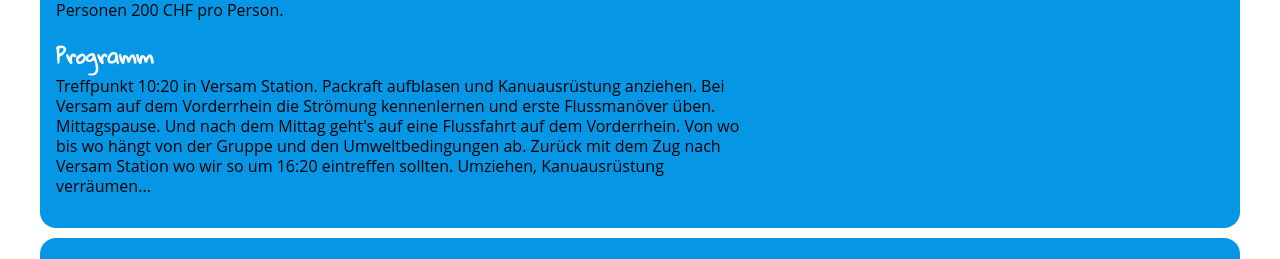
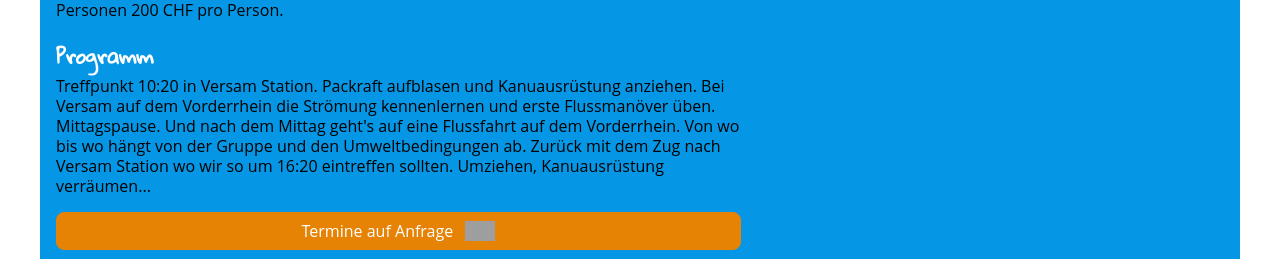
Before and after one commit to TomFrey/joy-of-whitewater, a PHP site: page /packraft.html in a window 1280 px wide. Shown: the part 1280-1539 px from the top of the page. Run offline with PHP 8.4, Linux system fonts and the light colour scheme; some libraries are stand-ins or nearby versions; grey boxes are pictures that could not be loaded.

Commit message:
Button mit Mail Icon kreiert.

```diff
--- a/src/assets/css/main.css
+++ b/src/assets/css/main.css
@@ -1663,19 +1663,25 @@ a.open-drawer-wrapper {
   .general-link:hover {
     color: #ffffff; } }
 
-.link-button {
+.link-button, .link-button--mail {
   background-color: #E68305;
   bottom: 0;
   margin-top: 4px; }
 
-.link-button-wrapper {
-  align-items: baseline;
+.link-button--mail {
+  margin: 16px 0; }
+
+.link-button-wrapper, .link-button-wrapper--mail {
   color: #ffffff;
   display: flex;
   flex-flow: row nowrap;
   justify-content: center;
   padding: 8px 0px;
-  text-decoration: none; }
+  text-decoration: none;
+  align-items: baseline; }
+
+.link-button-wrapper--mail {
+  align-items: center; }
 
 .link-button-wrapper__label {
   pointer-events: none; }
@@ -1689,18 +1695,37 @@ a.open-drawer-wrapper {
   transform: rotate(-45deg);
   width: 12px; }
 
+.link-button-wrapper__icon--mail {
+  background-image: url("/assets/images/icon/mail.svg");
+  background-repeat: no-repeat;
+  background-position: center;
+  margin-left: 12px;
+  height: 20px;
+  width: 30px; }
+
 /* ab hier für desktop */
 @media screen and (min-width: 740px) {
-  .link-button {
+  .link-button, .link-button--mail {
     border: 1px solid #E68305;
     border-radius: 8px; }
-  .link-button:hover {
+  .link-button--mail {
+    margin: 16px 0 0 0; }
+  .link-button:hover, .link-button--mail:hover {
     background-color: #ffffff; }
-    .link-button:hover .link-button-wrapper {
+    .link-button:hover .link-button-wrapper, .link-button--mail:hover .link-button-wrapper, .link-button:hover .link-button-wrapper--mail, .link-button--mail:hover .link-button-wrapper--mail {
       color: #995600; }
-      .link-button:hover .link-button-wrapper .link-button-wrapper__icon {
+      .link-button:hover .link-button-wrapper .link-button-wrapper__icon, .link-button--mail:hover .link-button-wrapper .link-button-wrapper__icon, .link-button:hover .link-button-wrapper--mail .link-button-wrapper__icon, .link-button--mail:hover .link-button-wrapper--mail .link-button-wrapper__icon {
         border-bottom: 2px solid #995600;
-        border-right: 2px solid #995600; } }
+        border-right: 2px solid #995600; }
+    .link-button:hover .link-button-wrapper--mail, .link-button--mail:hover .link-button-wrapper--mail {
+      color: #995600; }
+      .link-button:hover .link-button-wrapper--mail .link-button-wrapper__icon--mail, .link-button--mail:hover .link-button-wrapper--mail .link-button-wrapper__icon--mail {
+        background-image: url("/assets/images/icon/mail_hover.svg");
+        background-repeat: no-repeat;
+        background-position: center;
+        margin-left: 12px;
+        height: 20px;
+        width: 30px; } }
 
 /* Border Box Trick */
 /* padding ist in der Box Breite miteingerechnet*/
--- a/src/packraft.html
+++ b/src/packraft.html
@@ -211,6 +211,13 @@
 								dem Vorderrhein. Von wo bis wo hängt von der Gruppe und den Umweltbedingungen ab. Zurück mit dem Zug nach Versam Station
 								wo wir so um 16:20 eintreffen sollten. Umziehen, Kanuausrüstung verräumen...
 							</p>
+
+							<div class="link-button--mail">
+								<a href="javascript:Crypto.linkToUnCryptMailto('nbjmup;nbjmAkpzpgxijufxbufs/di');" class="link-button-wrapper--mail">
+									<span class="link-button-wrapper__label">Termine auf Anfrage</span>
+									<div class="link-button-wrapper__icon--mail"></div>
+								</a>
+							</div>
 						</div>
 
 						<div class="filler filler-right">
--- a/src/scss/buttons/_link-button.scss
+++ b/src/scss/buttons/_link-button.scss
@@ -4,14 +4,24 @@
 	margin-top: 0.5*$basicHeight;
 }
 
+.link-button--mail{
+	@extend .link-button;
+	margin: 2*$basicHeight 0;
+}
+
 .link-button-wrapper{
-	align-items: baseline;
 	color: $color-drawer-buttonToOpenDrawerText;
 	display: flex;
 	flex-flow: row nowrap;
 	justify-content: center;
 	padding: $basicHeight 0px;
 	text-decoration: none;
+	align-items: baseline;
+}
+
+.link-button-wrapper--mail{
+	@extend .link-button-wrapper;
+	align-items: center;
 }
 
 .link-button-wrapper__label{
@@ -28,14 +38,26 @@
 	width: 12px;
 }
 
+.link-button-wrapper__icon--mail{
+	background-image: url("/assets/images/icon/mail.svg");
+	background-repeat: no-repeat;
+	background-position: center;
+	margin-left: 12px;
+	height: 20px;
+	width: 30px;
+}
+
 
 /* ab hier für desktop */
 @media screen and (min-width: $breakpoint-large) { //wenn Bildschirm grösser ist als, dann...
 
-
 	.link-button{
 		border: 1px solid $complimentaryColor4;
 		border-radius: $basicHeight;
+	}
+
+	.link-button--mail{
+		margin: 2*$basicHeight 0 0 0;
 	}
 
 	.link-button:hover{
@@ -49,5 +71,18 @@
 				border-right: 2px solid $color-drawer-buttonToOpenDrawerText-hover;
 			}
 		}
+
+		.link-button-wrapper--mail{
+			color: $color-drawer-buttonToOpenDrawerText-hover;
+
+			.link-button-wrapper__icon--mail{
+				background-image: url("/assets/images/icon/mail_hover.svg");
+				background-repeat: no-repeat;
+				background-position: center;
+				margin-left: 12px;
+				height: 20px;
+				width: 30px;
+			}
+		}
 	}
 }
```
Also changed, not shown: src/assets/images/icon/mail.svg (added), src/assets/images/icon/mail_hover.svg (added).
